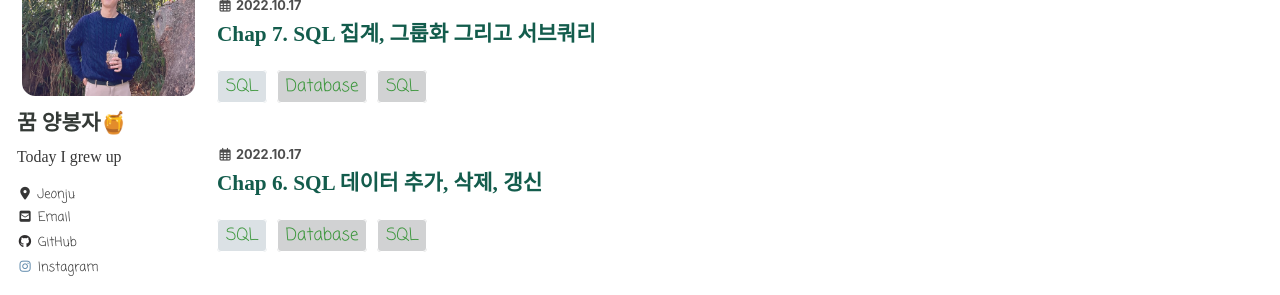
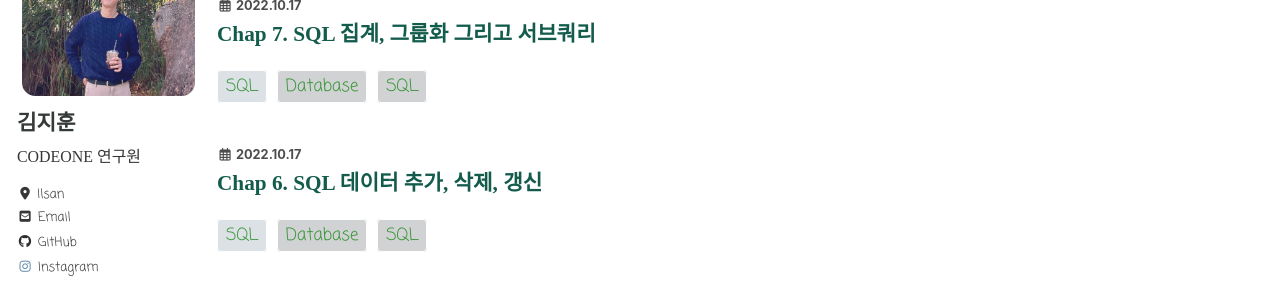
Before and after one commit to mn31555/mn31555.github.io, a Jekyll site: the page built from index.html, in a window 1280 px wide. Shown: the part 185-480 px from the top of the page. Built offline with Jekyll 4.4.1, drawn with Linux system fonts in a browser that asks for light colours; cached includes are drawn as plain includes; nearby versions of some CDN libraries; some web fonts are replaced; the list of posts is cut into pages by our own code.

Commit message:
블로그 설정

```diff
--- a/_config.yml
+++ b/_config.yml
@@ -104,21 +104,21 @@ analytics: # 블로그 접근 경로 확인 코드
 
 # Site Author / 사이드바 소개 부분
 author:
-  name             : "꿈 양봉자🍯"
+  name             : "김지훈"
   avatar           : "/assets/images/profile22.10.jpg"
-  bio              : "Today I grew up"
-  location         : "Jeonju"
+  bio              : "CODEONE 연구원"
+  location         : "Ilsan"
 
   links:
     - label: "Email"
       icon: "fas fa-fw fa-envelope-square"
-      url: "mailto:chh96077@gmail.com"
+      url: "mn31555@naver.com"
     - label: "GitHub"
       icon: "fab fa-fw fa-github"
-      url: "https://github.com/heoni00"
+      url: "https://github.com/mn31555"
     - label: "Instagram"
       icon: "fab fa-fw fa-instagram"
-      url: "https://www.instagram.com/0ldcar_"
+      url: "https://www.instagram.com/"
     #- label: "Website"
     #  icon: "fas fa-fw fa-link"
       # url: "https://your-website.com"
@@ -135,7 +135,7 @@ footer:
   links:
     - label: "GitHub"
       icon: "fab fa-fw fa-github"
-      url: "https://github.com/heoni00"
+      url: "https://github.com/mn31555"
     #- label: "Twitter"
     #  icon: "fab fa-fw fa-twitter-square"
       # url:
```
